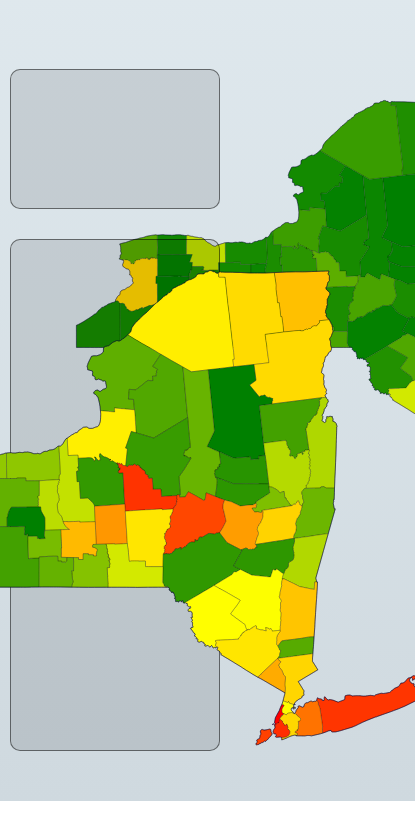
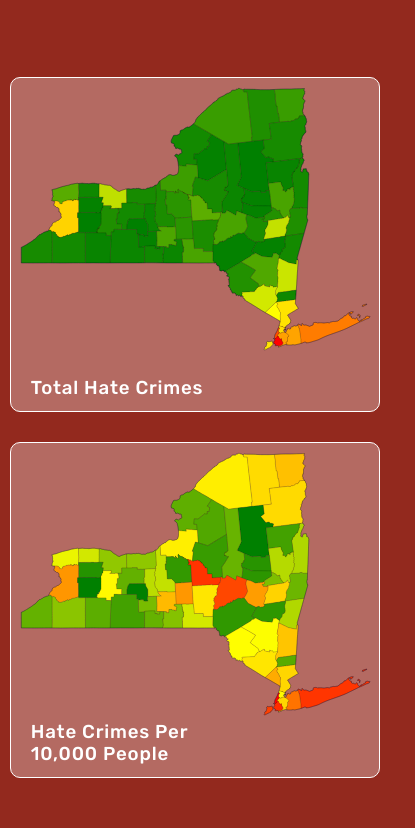
Before and after one commit to jsrath/new-york-tolerance, a plain HTML site: page index.html in a window 390 px wide. Shown: the part 165-993 px from the top of the page, 415 px wide, since content can reach past the window. Before the commit the page ends 966 px from the top, so only its background shows below. Drawn offline with nearby package versions, Linux system fonts and the light colour scheme.

Commit message:
Improved Responsive Layout

```diff
--- a/index.html
+++ b/index.html
@@ -7,7 +7,7 @@
   <meta http-equiv="X-UA-Compatible" content="ie=edge">
   <script src="https://d3js.org/d3.v5.min.js"></script>
   <link rel="stylesheet" href="style.css">
-  <link href="https://fonts.googleapis.com/css?family=Rubik" rel="stylesheet">
+  <link href="https://fonts.googleapis.com/css?family=Rubik:400,500" rel="stylesheet">
   <title>New York Tolerance</title>
 </head>
 
@@ -16,7 +16,9 @@
   <h2>Based on Hate Crimes 2010-2016</h2>
   <div class="container">
     <div class="total-container">
-      <svg class="total-map" xmlns="http://www.w3.org/2000/svg" viewBox="0 0 100 100" overflow="visible">
+      <h3>Total Hate Crimes</h3>
+      <svg class="total-map" xmlns="http://www.w3.org/2000/svg" preserveAspectRatio="xMinYMin meet" viewBox="0 0 650 400"
+        overflow="visible">
         <style>
           .st0 {
             fill: #fff;
@@ -94,7 +96,9 @@
       </svg>
     </div>
     <div class="population-container">
-      <svg class="population-map" xmlns="http://www.w3.org/2000/svg" width="600" height="450" overflow="visible">
+      <h3>Hate Crimes Per 10,000 People</h3>
+      <svg class="population-map" xmlns="http://www.w3.org/2000/svg" preserveAspectRatio="xMinYMin meet" viewBox="0 0 650 400"
+        overflow="visible">
         <style>
           .st0 {
             fill: #fff;
--- a/script.js
+++ b/script.js
@@ -3,14 +3,7 @@ const dataArray = [];
 const valuesArray = [];
 const population = {};
 const percentArray = [];
-const clientWidth = document.querySelector('body').getBoundingClientRect().width;
 
-/* let svgs = document.getElementsByTagName('svg');
-[...svgs].forEach(svg => {
-  svg.setAttribute('width', clientWidth);
-  svg.setAttribute('height', clientWidth / 1.33);
-});
- */
 async function getData() {
   await d3.csv('./data.csv', data => {
     if (dataObj[data.County]) {
@@ -52,7 +45,7 @@ function colorTotal() {
       .on('mouseover', () =>
         tooltip.style('display', 'block').html(
           `<p><strong>${element.county} County</strong></p>
-          <p>${element.total} Hate Crime(s)</p>`,
+          <p>${element.total} Crime(s)</p>`,
         ),
       )
       .on('mousemove', () => tooltip.style('top', `${d3.event.pageY + 10}px`).style('left', `${d3.event.pageX + 20}px`))
@@ -78,8 +71,7 @@ function colorPopulation() {
       .on('mouseover', () =>
         tooltip.style('display', 'block').html(
           `<p><strong>${element.county} County</strong></p>
-          <p>${(element.total / (element.population / 10000)).toFixed(2)} Hate Crimes </p>
-          <p>Per 10,000 People</p>`,
+          <p>${(element.total / (element.population / 10000)).toFixed(2)} Crime(s) </p>`,
         ),
       )
       .on('mousemove', () => tooltip.style('top', `${d3.event.pageY + 10}px`).style('left', `${d3.event.pageX + 20}px`))
--- a/style.css
+++ b/style.css
@@ -2,19 +2,38 @@
    padding: 0;
    margin: 0 0 50px;
    font-family: 'Rubik', sans-serif;
+   font-weight: 400;
+   letter-spacing: 0.05em;
    display: flex;
    flex-direction: column;
    justify-content: center;
    align-items: center;
-   background-image: linear-gradient(to top, #cfd9df 0%, #e2ebf0 100%);
+   background-color: #93291e;
+   color: #fff;
+ }
+
+ h1, h2, h3, strong {
+   margin: 10px 0;
+   padding: 0;
+   font-weight: 500;
  }
 
  h1 {
-   margin: 30px 0 0;
+   text-align: center;
+ }
+
+ .main-title {
+   font-size: 40px;
+   font-weight: 500;
  }
 
  h2 {
    margin-bottom: 50px;
+   text-align: center;
+ }
+
+ h3 {
+   margin-left: 20px;
  }
 
  .container {
@@ -27,15 +46,23 @@
  }
 
  .total-container, .population-container {
-   margin-top: 30px;
-   display: flex;
-   justify-content: center;
-   align-items: center;
+   display: inline-block;
+   position: relative;
+   width: 49%;
+   padding-bottom: 35%;
+   vertical-align: top;
+   overflow: hidden;
+   margin: 0 auto;
    border-radius: 10px;
-   padding: 30px;
-   background-color: rgba(0, 0, 0, 0.1);
-   border: 1px solid rgba(0, 0, 0, 0.5);
-   width: 40%;
+   border: 1px solid #fff;
+   background-color: rgba(255, 255, 255, 0.3)
+ }
+
+ svg {
+   display: inline-block;
+   position: absolute;
+   top: 10px;
+   left: 10px;
  }
 
  .tooltip {
@@ -46,6 +73,7 @@
    padding: 5px 20px;
    pointer-events: none;
    display: none;
+   border-radius: 10px;
  }
 
  .tooltip p {
@@ -57,9 +85,23 @@
    display: flex;
  }
 
- .total-map {
-   width: 20vmin;
-   height: 20vmin;
-   max-width: 200px;
-   max-height: 200px;
+ @media screen and (max-width: 900px) {
+   .total-container, .population-container {
+     width: 100%;
+     padding-bottom: 75%;
+     margin-top: 30px;
+   }
+   @media screen and (max-width: 600px) {
+     h3 {
+       position: absolute;
+       bottom: 2px;
+       width: 50%;
+       margin-top: 200px;
+     }
+     .total-container, .population-container {
+       width: 100%;
+       padding-bottom: 90%;
+       margin-top: 30px;
+     }
+   }
  }
```
